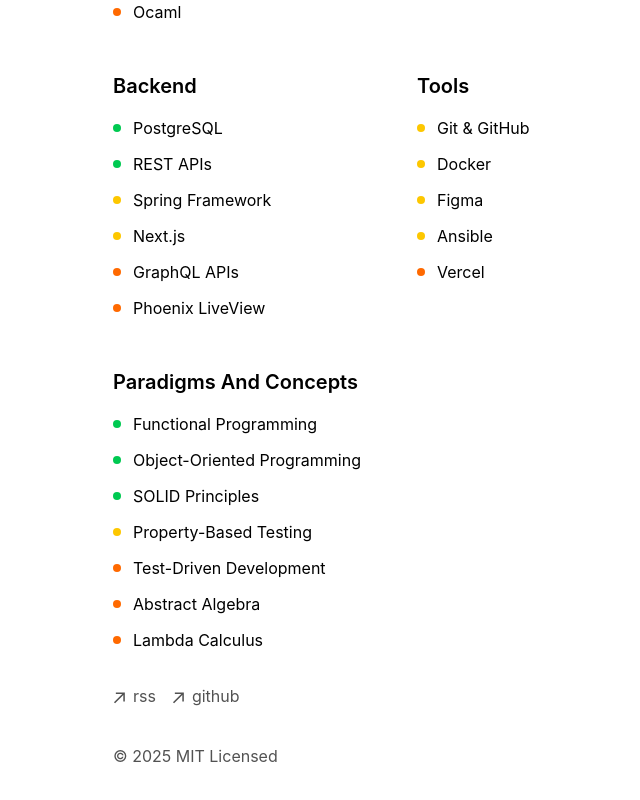
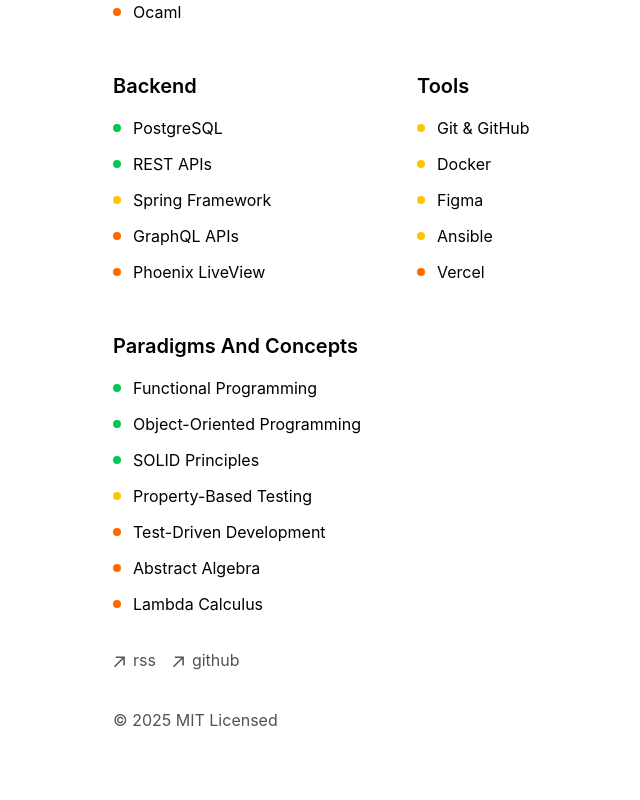
Before and after one commit to jmrec/nextjs-portfolio, a Next.js app: page /skills in a window 1280 px wide. Shown: the part 828-1628 px from the top of the page, without its empty margins (239-879 px from the left). Built offline with nearby package versions, Linux system fonts and the light colour scheme.

Commit message:
refactor: remove Next.js from backend skills list
Next.js was removed from the backend skills array, likely to better reflect the relevant technologies for backend development.

```diff
--- a/app/data/skills.ts
+++ b/app/data/skills.ts
@@ -42,7 +42,6 @@
         { name: 'GraphQL APIs', proficiency: "Familiar"},
         { name: 'Phoenix LiveView', proficiency: 'Familiar' },
         { name: 'Spring Framework', proficiency: 'Knowledgeable' },
-        { name: 'Next.js', proficiency: 'Knowledgeable' },
     ],
     tools: [
         { name: 'Git & GitHub', proficiency: "Knowledgeable"},
```
